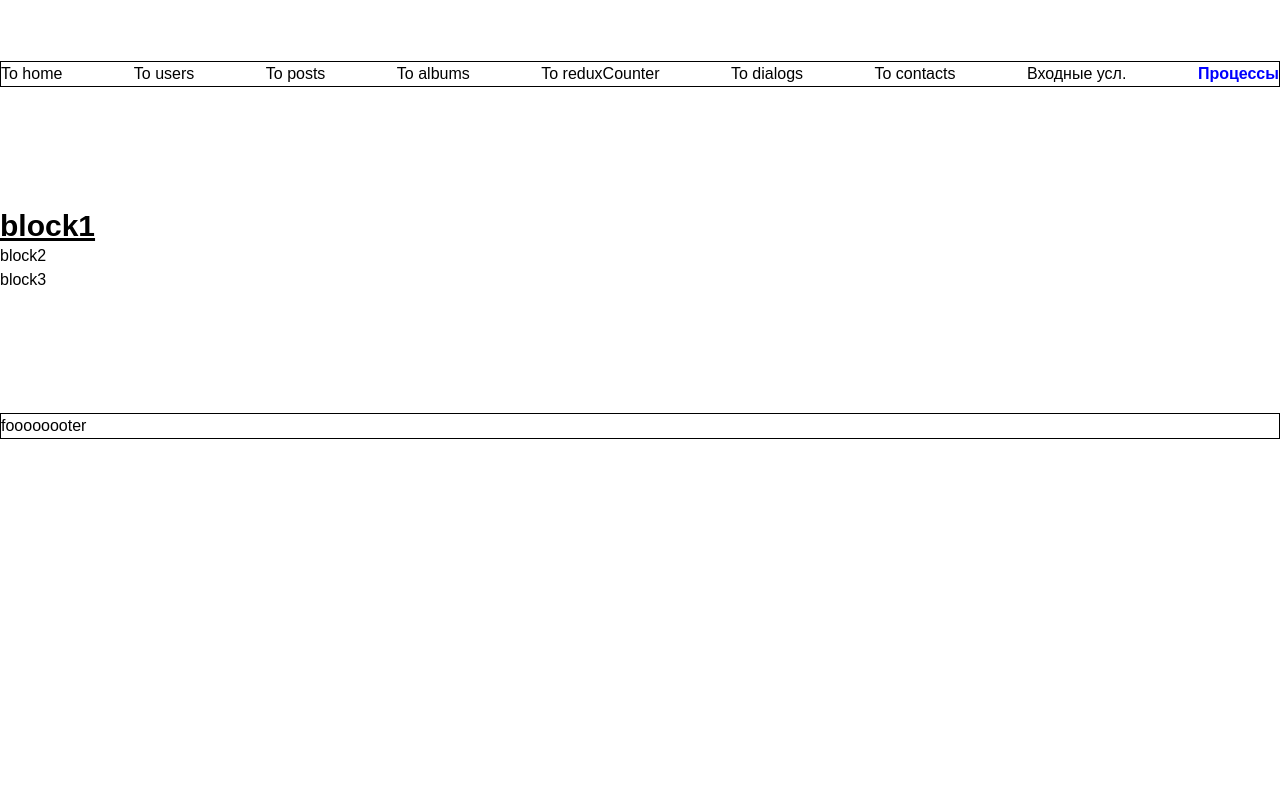
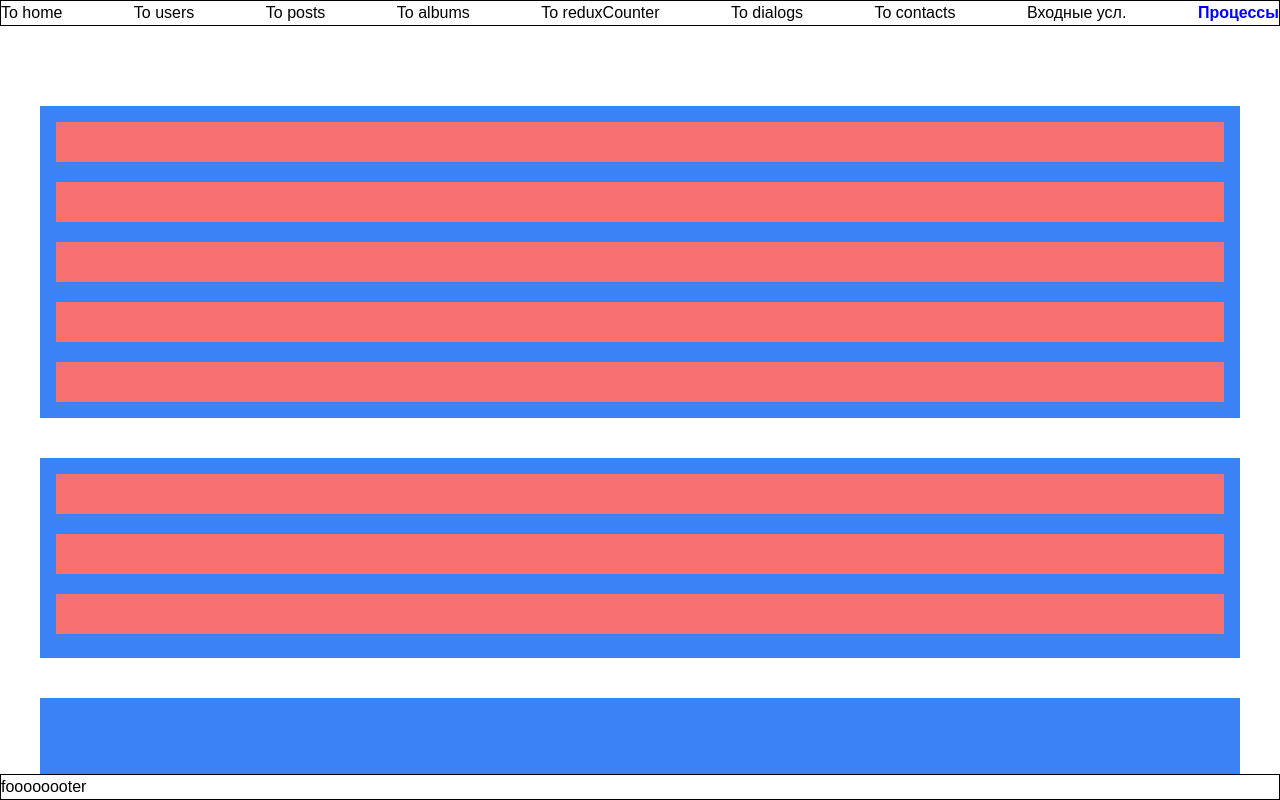
Before and after one commit to sandrbuz/next-js-project1, a Next.js app: page /processesDrag in a window 1280 px wide. Built offline with nearby package versions, Linux system fonts and the light colour scheme.

Commit message:
added blue and red blocks to processes

```diff
--- a/app/processesDrag/page.js
+++ b/app/processesDrag/page.js
@@ -1,16 +1,23 @@
 
 const Processes = () => {
+
   return (
-    <div>
-        <div className="text-3xl font-bold underline">
-            block1
+    <div className="min-h-[calc(100vh-52px)] p-10 overflow-y-auto">
+        <div className="bg bg-blue-500 my-10 p-4 min-h-[200px] flex flex-col gap-5">
+            <div className="min-h-[40px] bg bg-red-400"></div>
+            <div className="min-h-[40px] bg bg-red-400"></div>
+            <div className="min-h-[40px] bg bg-red-400"></div>
+            <div className="min-h-[40px] bg bg-red-400"></div>
+            <div className="min-h-[40px] bg bg-red-400"></div>
+        </div >
+        <div className="bg bg-blue-500 my-10 p-4 min-h-[200px] flex flex-col gap-5">
+            <div className="min-h-[40px] bg bg-red-400"></div>
+            <div className="min-h-[40px] bg bg-red-400"></div>
+            <div className="min-h-[40px] bg bg-red-400"></div>
         </div>
-        <div>
-            block2
+        <div className="bg bg-blue-500 my-10 p-4 min-h-[200px] flex flex-col gap-5">
         </div>
-        <div>
-            block3
-        </div>
+
     </div>
   )
 }
```
